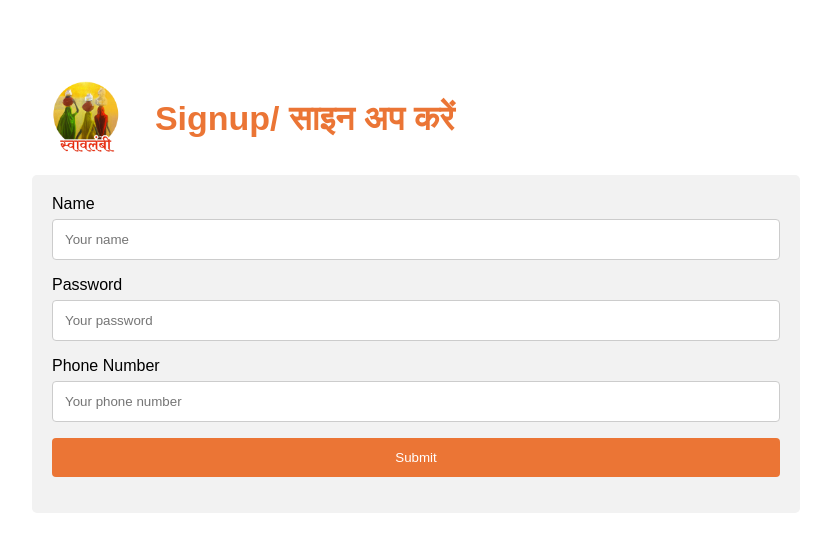
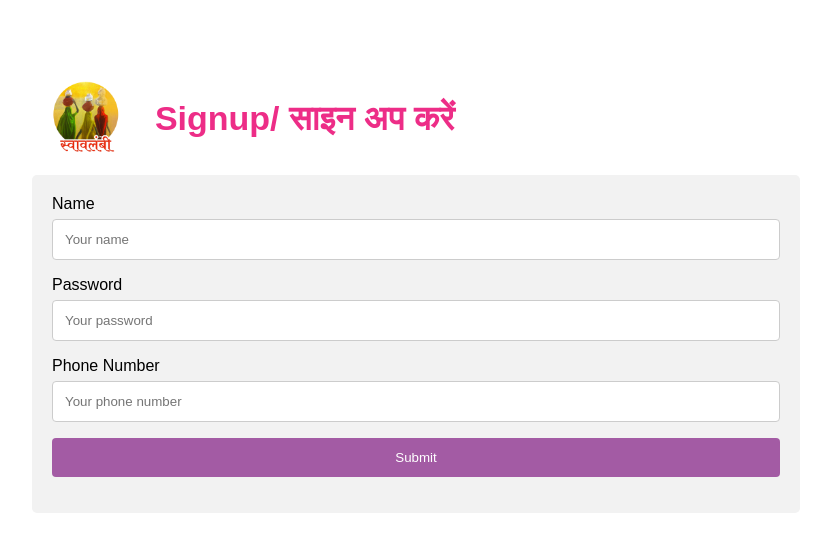
Before and after one commit to SanjeebNath382/Aspire, a PHP site: page /signup.php in a window 1280 px wide. Shown: the top 552 px of the page, without its empty margins (224-1055 px from the left). Run offline with PHP 8.4, Linux system fonts and the light colour scheme.

Commit message:
Change UI

```diff
--- a/signup.php
+++ b/signup.php
@@ -75,7 +75,7 @@ input[type=tel], select, textarea {
   resize: vertical;
 }
 input[type=submit] {
-  background-color: #eb7535;
+  background-color: #a35ba4;
   color: white;
   padding: 12px 20px;
   border: none;
@@ -84,7 +84,7 @@ input[type=submit] {
 }
 
 input[type=submit]:hover {
-  background-color: #45a049;
+  background-color:#64a3d9;
 }
 #form-img{
     max-width:10%;
@@ -112,7 +112,7 @@ input[type=submit]:hover {
 <body>
 <div id="form-head">
     <img src="logo.png" id="form-img"></img>
-    <h2 style="text-align: center; font-size:34px; color:#eb7535;margin:2%;">Signup/ साइन अप करें</h2>
+    <h2 style="text-align: center; font-size:34px; color:#ed2d87;margin:2%;">Signup/ साइन अप करें</h2>
 </div>
 
 <div class="container">
```
